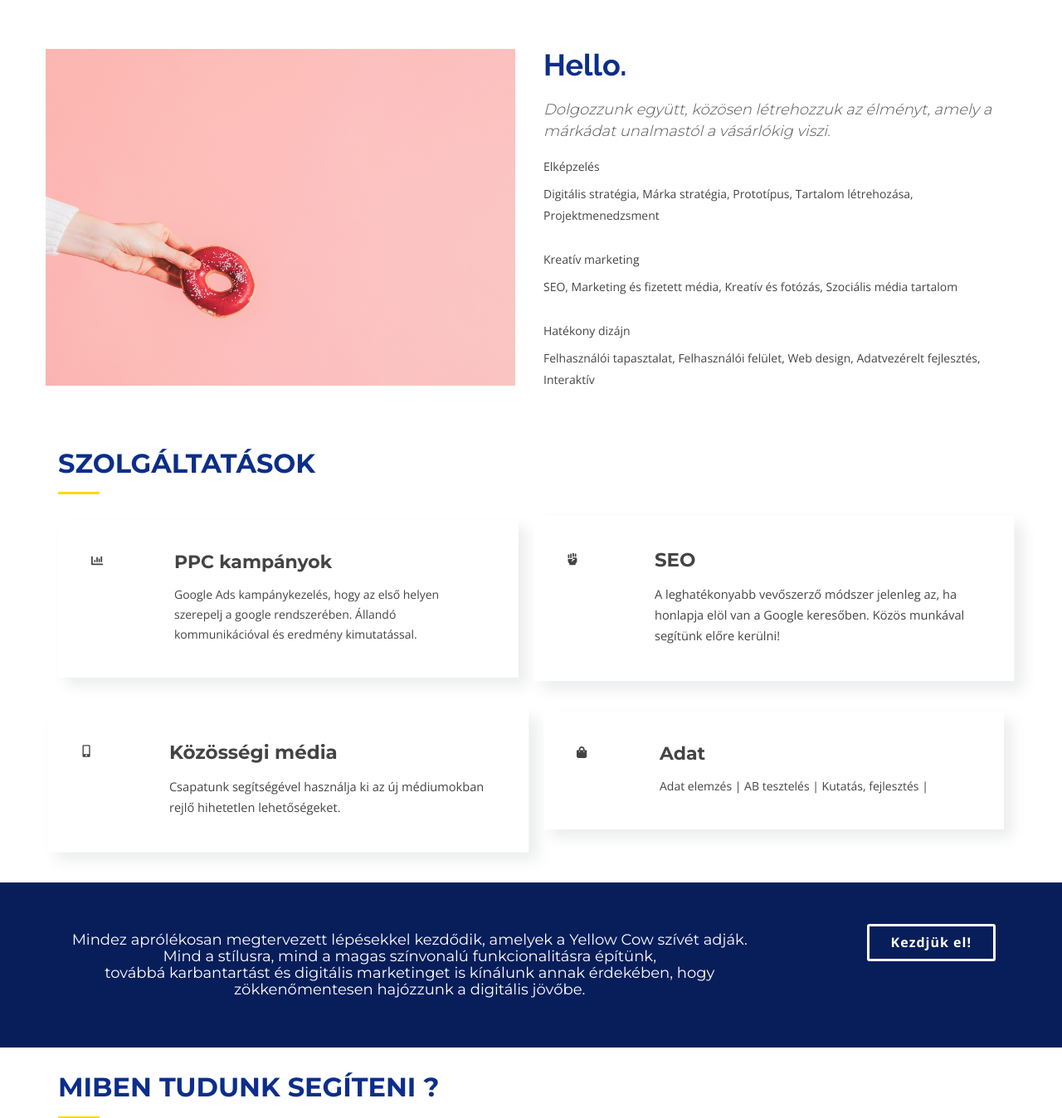
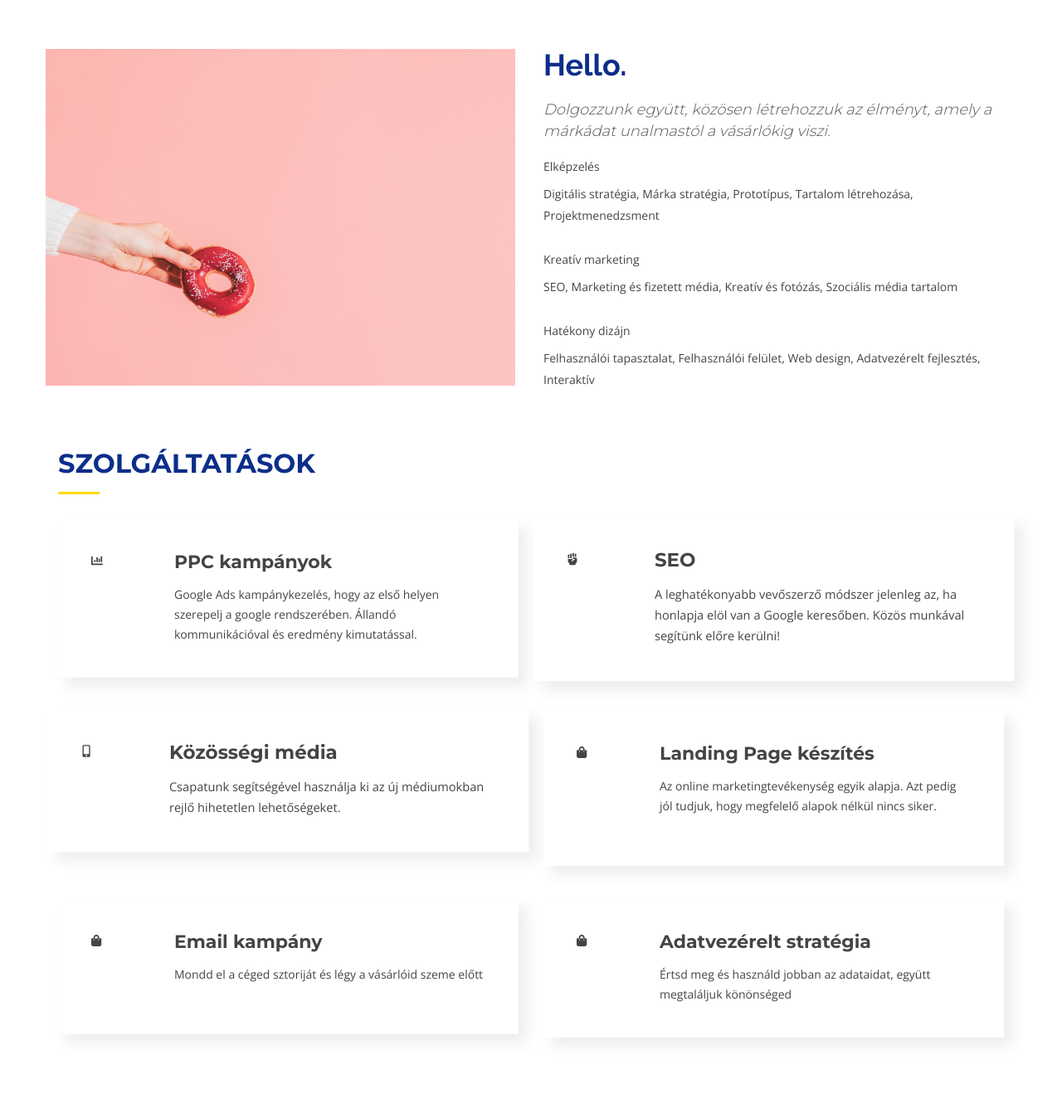
Before and after one commit to FerencKovacs1/yellowcow, a Django app: page / in a window 1280 px wide. Shown: the part 565-1913 px from the top of the page at 83% size. Run offline with Django 3.2, Linux system fonts and the light colour scheme; some libraries are stand-ins or nearby versions.

Commit message:
with new sections and text in the main page

```diff
--- a/homepage/static/css/home.css
+++ b/homepage/static/css/home.css
@@ -168,7 +168,7 @@
 #intro .intro-content h2 {
   color: #0c2e8a;
   margin-bottom: 30px;
-  font-size: 64px;
+  font-size: 42px;
   font-weight: 700;
 }
 
@@ -620,7 +620,7 @@
 --------------------------------*/
 
 #call-to-action {
-  background: #081e5b;
+  background: #6b85cd;
   background-size: cover;
   padding: 40px 0;
 }
--- a/homepage/templates/home/home.html
+++ b/homepage/templates/home/home.html
@@ -145,8 +145,27 @@
           <div class="col-lg-6">
             <div class="box wow">
               <div class="icon"><i class="fa fa-shopping-bag"></i></div>
-              <h4 class="title"><a href="">Adat</a></h4>
-              <p class="description">Adat elemzés |  AB tesztelés | Kutatás, fejlesztés |
+              <h4 class="title"><a href="">Landing Page készítés</a></h4>
+              <p class="description">Az online marketingtevékenység egyik alapja. Azt pedig jól tudjuk, hogy megfelelő alapok nélkül nincs siker.
+                 </p>
+               <br />
+             </p>
+            </div>
+          </div>
+          <div class="col-lg-6">
+            <div class="box wow">
+              <div class="icon"><i class="fa fa-shopping-bag"></i></div>
+              <h4 class="title"><a href="">Email kampány</a></h4>
+              <p class="description">Mondd el a céged sztoriját és légy a vásárlóid szeme előtt</p>
+               <br />
+             </p>
+            </div>
+          </div>
+          <div class="col-lg-6">
+            <div class="box wow">
+              <div class="icon"><i class="fa fa-shopping-bag"></i></div>
+              <h4 class="title"><a href="">Adatvezérelt stratégia</a></h4>
+              <p class="description">Értsd meg és használd jobban az adataidat, együtt megtaláljuk könönséged
                <br />
              </p>
             </div>
@@ -155,92 +174,115 @@
       </div>
     </section><!-- #services -->
 
+    <main id="main">
+      <!--==========================
+        About Section
+      ============================-->
+      <section id="about" class="wow fadeInUp">
+        <div class="container">
+          <div class="row">
+            <div class="col-lg-6 about-img">
+              <div class="pull-right">
+              <img src={% static "images/lio.jpg" %}>
+              </div>
+            </div>
+
+            <div class="col-lg-6 content">
+              <h2>Miért válassz minket ?</h2>
+              <h3>Ha több pénzt akarsz keresni az online térben, ha hatékonyabb rendszert használnál,
+                ha nem találod a célcsoportod, vagy ha az offline értékesítésed konvertálnád az online világba
+                , építs adatvezérelt marketing és kereskedelmi stratégiánkra,
+                fogadd meg, amit tanácsolunk, vagy bízd ránk, hogy megcsináljuk Veled és a csapatoddal közösen</h3>
 
 
-    <!--==========================
-      Our Portfolio Section
-    ============================
+            </div>
+          </div>
+        </div>
+      </section><!-- #about -->
+<!--
     <section id="portfolio" class="wow fadeInUp">
       <div class="container">
         <div class="section-header">
           <h2>A Legmodernebb technológiákkal építjük a világot, hogy a márkád kitűnjön a tömegből.</h2>
           <h4>
-            Növeld a bevételt. Takaríts meg költségeket. Élvezd az elégedettséget.</h4>
+            Ha több pénzt akarsz keresni az online térben, ha hatékonyabb kiszolgáló rendszereket építenél, ha nem találod a célcsoportod,
+            vagy ha az offline értékesítésed konvertálnád az online világba,
+            építs adatvezérelt marketing és kereskedelmi stratégiánkra, fogadd meg,
+            amit tanácsolunk, vagy bízd ránk, hogy megcsináljuk Veled és a csapatoddal közösen.</h4>
         </div>
       </div>
-    </section>--><!-- #portfolio -->
+    </section>
+-->
+
+
 
         <!--==========================
-      Testimonials Section
-    ============================
-    <section id="testimonials" class="wow fadeInUp">
+          Services Section
+        ============================-->
+        <!--
+        <section id="services">
           <div class="container">
             <div class="section-header">
-          <h2>Testimonials</h2>
-          <p>Sed tamen tempor magna labore dolore dolor sint tempor duis magna elit veniam aliqua esse amet veniam enim export quid quid veniam aliqua eram noster malis nulla duis fugiat culpa esse aute nulla ipsum velit export irure minim illum fore</p>
-        </div>
-        <div class="owl-carousel testimonials-carousel">
-
-            <div class="testimonial-item">
-              <p>
-                <img src="img/quote-sign-left.png" class="quote-sign-left" alt="">
-                Proin iaculis purus consequat sem cure digni ssim donec porttitora entum suscipit rhoncus. Accusantium quam, ultricies eget id, aliquam eget nibh et. Maecen aliquam, risus at semper.
-                <img src="img/quote-sign-right.png" class="quote-sign-right" alt="">
-              </p>
-              <img src="img/testimonial-1.jpg" class="testimonial-img" alt="">
-              <h3>Saul Goodman</h3>
-              <h4>Ceo &amp; Founder</h4>
+              <h2>Miért válassz minket ?</h2>
+              <p></p>
             </div>
 
-            <div class="testimonial-item">
-              <p>
-                <img src="img/quote-sign-left.png" class="quote-sign-left" alt="">
-                Export tempor illum tamen malis malis eram quae irure esse labore quem cillum quid cillum eram malis quorum velit fore eram velit sunt aliqua noster fugiat irure amet legam anim culpa.
-                <img src="img/quote-sign-right.png" class="quote-sign-right" alt="">
-              </p>
-              <img src="img/testimonial-2.jpg" class="testimonial-img" alt="">
-              <h3>Sara Wilsson</h3>
-              <h4>Designer</h4>
+            <div class="row">
+              <div class="col-lg-6">
+                <div class="  fadeInLeft">
+                  <br />
+
+                  <h4 class="title"><a href="">PPC kampányok</a></h4>
+                  <p class="description">Google Ads kampánykezelés, hogy az első helyen szerepelj a google rendszerében.
+                        Állandó kommunikációval és eredmény kimutatással.</p>
+                </div>
               </div>
 
-            <div class="testimonial-item">
-              <p>
-                <img src="img/quote-sign-left.png" class="quote-sign-left" alt="">
-                Enim nisi quem export duis labore cillum quae magna enim sint quorum nulla quem veniam duis minim tempor labore quem eram duis noster aute amet eram fore quis sint minim.
-                <img src="img/quote-sign-right.png" class="quote-sign-right" alt="">
-              </p>
-              <img src="img/testimonial-3.jpg" class="testimonial-img" alt="">
-              <h3>Jena Karlis</h3>
-              <h4>Store Owner</h4>
+              <div class="col-lg-6">
+                <div class="box wow ">
+                  <div class="icon"><i class="fas fa-fist-raised"></i></div>
+                  <h4 class="title"><a href="">SEO</a></h4>
+                  <p class="description">A leghatékonyabb vevőszerző módszer jelenleg az, ha honlapja elöl van a Google keresőben. Közös munkával segítünk előre kerülni!</p>
+                </div>
               </div>
 
-            <div class="testimonial-item">
-              <p>
-                <img src="img/quote-sign-left.png" class="quote-sign-left" alt="">
-                Fugiat enim eram quae cillum dolore dolor amet nulla culpa multos export minim fugiat minim velit minim dolor enim duis veniam ipsum anim magna sunt elit fore quem dolore labore illum veniam.
-                <img src="img/quote-sign-right.png" class="quote-sign-right" alt="">
-              </p>
-              <img src="img/testimonial-4.jpg" class="testimonial-img" alt="">
-              <h3>Matt Brandon</h3>
-              <h4>Freelancer</h4>
+              <div class="col-lg-6">
+                <div class="box  fadeInLeft">
+                  <div class="icon"><i class="fas fa-chart-bar"></i></div>
+                  <h4 class="title"><a href="">PPC kampányok</a></h4>
+                  <p class="description">Google Ads kampánykezelés, hogy az első helyen szerepelj a google rendszerében.
+                        Állandó kommunikációval és eredmény kimutatással.</p>
+                </div>
               </div>
 
-            <div class="testimonial-item">
-              <p>
-                <img src="img/quote-sign-left.png" class="quote-sign-left" alt="">
-                Quis quorum aliqua sint quem legam fore sunt eram irure aliqua veniam tempor noster veniam enim culpa labore duis sunt culpa nulla illum cillum fugiat legam esse veniam culpa fore nisi cillum quid.
-                <img src="img/quote-sign-right.png" class="quote-sign-right" alt="">
-              </p>
-              <img src="img/testimonial-5.jpg" class="testimonial-img" alt="">
-              <h3>John Larson</h3>
-              <h4>Entrepreneur</h4>
+              <div class="col-lg-6">
+                <div class="box wow ">
+                  <div class="icon"><i class="fas fa-fist-raised"></i></div>
+                  <h4 class="title"><a href="">SEO</a></h4>
+                  <p class="description">A leghatékonyabb vevőszerző módszer jelenleg az, ha honlapja elöl van a Google keresőben. Közös munkával segítünk előre kerülni!</p>
+                </div>
               </div>
 
+              <div class="col-lg-6">
+                <div class="box wow ">
+                  <div class="icon"><i class="fas fa-mobile-alt"></i></div>
+                  <h4 class="title"><a href="">Közösségi média</a></h4>
+                  <p class="description">Csapatunk segítségével használja ki az új médiumokban rejlő hihetetlen lehetőségeket.</p>
+                </div>
               </div>
 
+              <div class="col-lg-6">
+                <div class="box wow">
+                  <div class="icon"><i class="fa fa-shopping-bag"></i></div>
+                  <h4 class="title"><a href="">Adatvezérelt stratégia</a></h4>
+                  <p class="description">Értsd meg és használd jobban az adataidat, együtt megértjük felhasználóidat</p>
+                   <br />
+                 </p>
                 </div>
-    </section>--><!-- #testimonials -->
-
+              </div>
+            </div>
+          </div>
+        </section>--><!-- #services -->
         <!--==========================
           Call To Action Section
         ============================-->
@@ -261,84 +303,6 @@
 
           </div>
         </section><!-- #call-to-action -->
-
-    <!--==========================
-      Our Team Section
-    ============================
-    <section id="team" class="wow fadeInUp">
-      <div class="container">
-        <div class="section-header">
-          <h2>Our Team</h2>
-        </div>
-        <div class="row">
-          <div class="col-lg-3 col-md-6">
-            <div class="member">
-              <div class="pic"><img src="img/team-1.jpg" alt=""></div>
-              <div class="details">
-                <h4>Walter White</h4>
-                <span>Chief Executive Officer</span>
-                <div class="social">
-                  <a href=""><i class="fa fa-twitter"></i></a>
-                  <a href=""><i class="fa fa-facebook"></i></a>
-                  <a href=""><i class="fa fa-google-plus"></i></a>
-                  <a href=""><i class="fa fa-linkedin"></i></a>
-                </div>
-              </div>
-            </div>
-          </div>
-
-          <div class="col-lg-3 col-md-6">
-            <div class="member">
-              <div class="pic"><img src="img/team-2.jpg" alt=""></div>
-              <div class="details">
-                <h4>Sarah Jhinson</h4>
-                <span>Product Manager</span>
-                <div class="social">
-                  <a href=""><i class="fa fa-twitter"></i></a>
-                  <a href=""><i class="fa fa-facebook"></i></a>
-                  <a href=""><i class="fa fa-google-plus"></i></a>
-                  <a href=""><i class="fa fa-linkedin"></i></a>
-                </div>
-              </div>
-            </div>
-          </div>
-
-          <div class="col-lg-3 col-md-6">
-            <div class="member">
-              <div class="pic"><img src="img/team-3.jpg" alt=""></div>
-              <div class="details">
-                <h4>William Anderson</h4>
-                <span>CTO</span>
-                <div class="social">
-                  <a href=""><i class="fa fa-twitter"></i></a>
-                  <a href=""><i class="fa fa-facebook"></i></a>
-                  <a href=""><i class="fa fa-google-plus"></i></a>
-                  <a href=""><i class="fa fa-linkedin"></i></a>
-                </div>
-              </div>
-            </div>
-          </div>
-
-          <div class="col-lg-3 col-md-6">
-            <div class="member">
-              <div class="pic"><img src="img/team-4.jpg" alt=""></div>
-              <div class="details">
-                <h4>Amanda Jepson</h4>
-                <span>Accountant</span>
-                <div class="social">
-                  <a href=""><i class="fa fa-twitter"></i></a>
-                  <a href=""><i class="fa fa-facebook"></i></a>
-                  <a href=""><i class="fa fa-google-plus"></i></a>
-                  <a href=""><i class="fa fa-linkedin"></i></a>
-                </div>
-              </div>
-            </div>
-          </div>
-        </div>
-
-      </div>
-    </section>--><!-- #team -->
-
     <!--==========================
       Contact Section
     ============================-->
--- a/homepage/urls.py
+++ b/homepage/urls.py
@@ -6,6 +6,10 @@
 
 urlpatterns = [
     url(r'^$', views.index, name='index'),
-    url('favicon.ico', RedirectView.as_view(url=staticfiles_storage.url('img/favicon.ico')))
+    url('favicon.ico', RedirectView.as_view(url=staticfiles_storage.url('img/favicon.ico'))),
+    url(r'seo^$', views.index, name='index'),
+    url(r'ppc-kampány^$', views.index, name='index'),
+
+
 
 ]
--- a/homepage/views.py
+++ b/homepage/views.py
@@ -3,3 +3,6 @@
 # Create your views here.
 def index(request):
     return render(request, 'home/home.html')
+
+def seo(request):
+    return render(request, 'home/seo.html')
```
Lines whose indentation alone changed are shown as unchanged.
